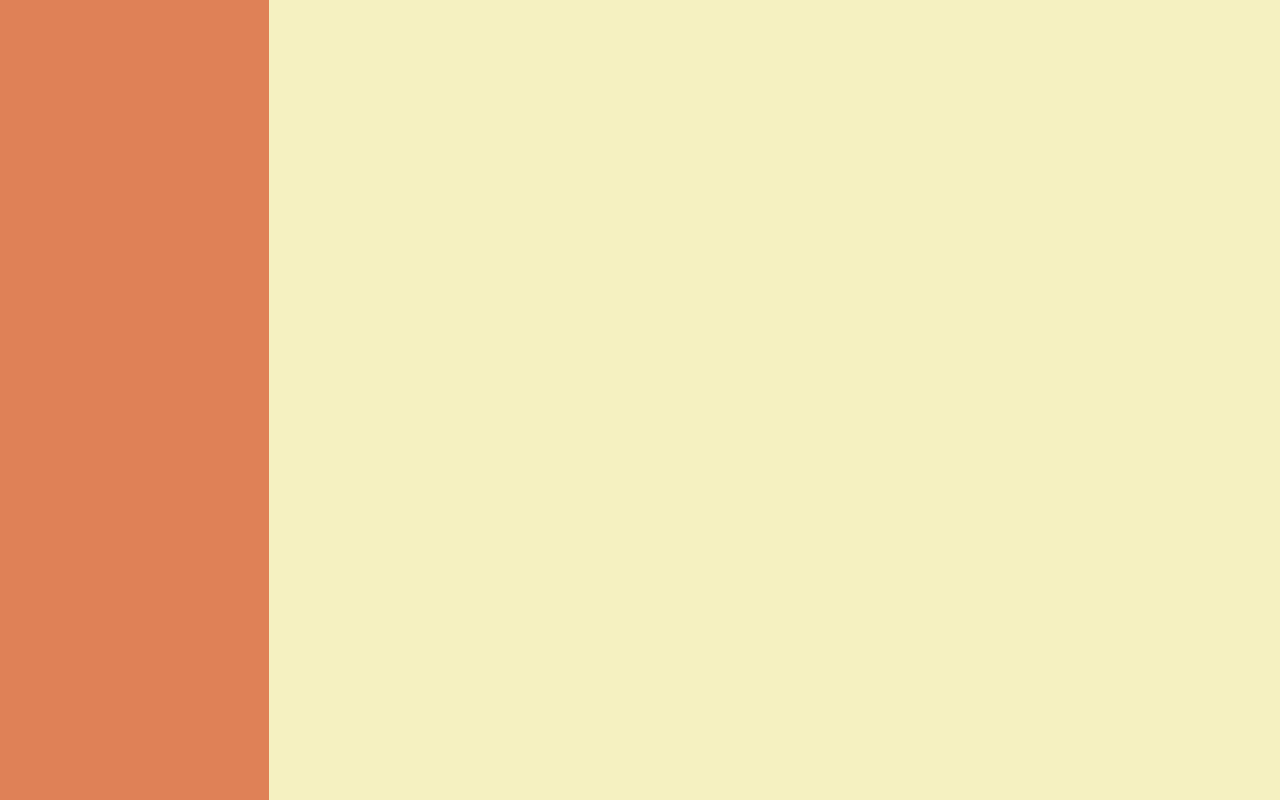
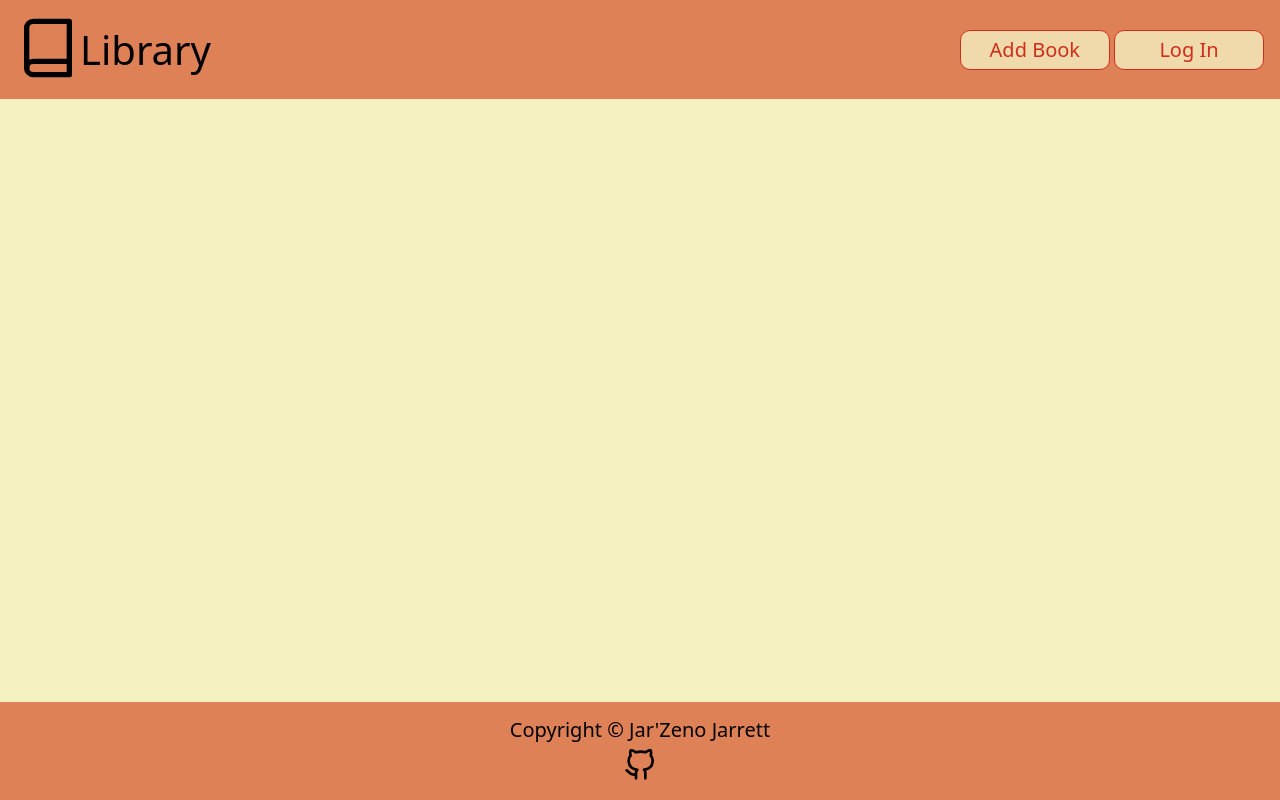
Before and after one commit to Bantchee/Library, a website: page index.html in a window 1280 px wide. Drawn offline with nearby package versions, Linux system fonts and the light colour scheme.

Commit message:
Update ui using library-design-2

```diff
--- a/index.html
+++ b/index.html
@@ -14,17 +14,22 @@
 <body>
     <aside>
         <div class="logo">
+            <a href="#"><img src="icons/logo.svg" alt="book image"></a>
+            <p class="text-logo">Library</p>
+        </div>
+        <div class="buttons">
+            <button class="add-book">Add Book</button>
+            <button class="log-in">Log In</button>
+        </div>
 
-        </div>
-        <div class="content">
+    </aside>
 
-        </div>
-        <footer>
+    <article>
+    </article>
 
-        </footer>
-    </aside>
-    <article>
-
-    </article>
+    <footer>
+        <p>Copyright &#169; Jar'Zeno Jarrett</p>
+        <a href="https://github.com/Bantchee" target="_blank"><img src="icons/github.svg" alt="github icons" class="github"></a>
+    </footer>
 </body>
 </html>
--- a/styles/style.css
+++ b/styles/style.css
@@ -1,7 +1,6 @@
 :root {
     margin: 0;
     padding: 0;
-
 
     --yellow: #F5F1C1;
     --orange: #DF8157;
@@ -9,8 +8,10 @@
     --light-blue: #ACF0F1;
     --blue: #2EB5CB;
     --dark-blue: #21527A;
-    --black: #FFF;
-    --white: #000;
+    --black: #000;
+    --white: #FFF;
+
+    font-family: -apple-system, BlinkMacSystemFont, 'Segoe UI', Roboto, Oxygen, Ubuntu, Cantarell, 'Open Sans', 'Helvetica Neue', sans-serif;
 }
 
 body {
@@ -22,18 +23,86 @@ body {
     padding: 0;
 
     display: grid;
-    grid-template-columns: 4fr 15fr;
-    grid-template-areas: "aside article";
+    grid-template-rows: 2fr 15fr 2fr;
+    grid-template-areas:
+        "aside"
+        "article"
+        "footer";
 }
 
+/* ASIDE */
 aside {
+    display: flex;
+    justify-content: space-between;
+    align-items: center;
+
     grid-area: aside;
+
+    background-color: var(--orange);
+    padding: 16px;
+}
+
+aside .logo {
+    display: flex;
+    align-items: center;
+}
+
+aside .logo a img {
+    width: 64px;
+    height: 64px;
+}
+
+aside .logo p {
+    font-size: 40px;
+    padding: 0px;
+    margin: 0px;
+
+    font-weight: 500;
+}
+
+aside .buttons button {
+    background-color: var(--yellow);
+    opacity: 80%;
+    border: 1px solid var(--red);
+    color: var(--red);
+
+    font-size: 20px;
+    border-radius: 10px;
+    width: 150px;
+    height: 40px;
+}
+
+aside .buttons button:hover {
+    opacity: 100%;
+}
+
+/* ARTICLE */
+article {
+
+    grid-area: article;
+
+    background-color: var(--yellow);
+}
+
+/* FOOTER */
+footer {
+    grid-area: footer;
+    display: flex;
+    flex-direction: column;
+    align-items: center;
+    row-gap: 8px;
+    padding: 16px 0px;
 
     background-color: var(--orange);
 }
 
-article {
-    grid-area: article;
+footer p {
+    font-size: 20px;
+    padding: 0px;
+    margin: 0px;
+}
 
-    background-color: var(--yellow);
+footer a img {
+    width: 32px;
+    height: 32px;
 }
```
